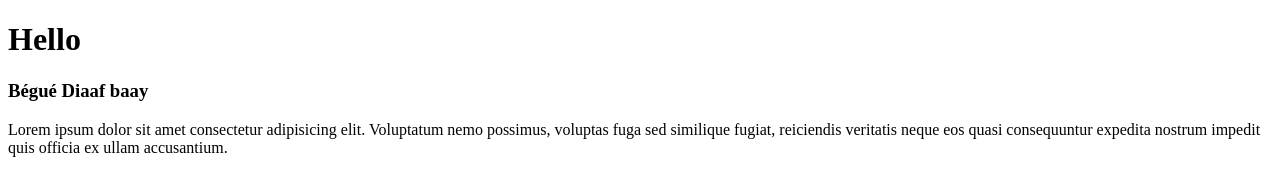
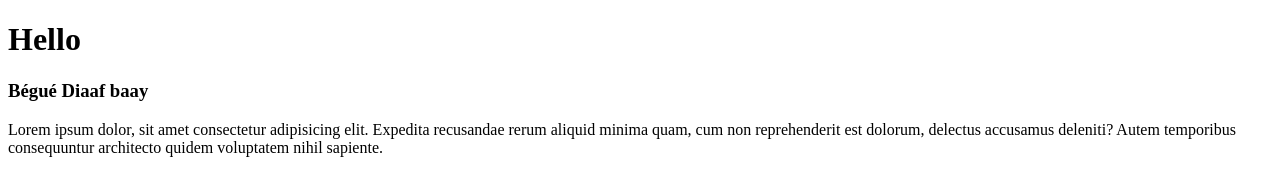
Before and after one commit to baayfily/hellorepo, a plain HTML site: page index.html in a window 1280 px wide. Drawn offline with Linux system fonts and the light colour scheme.

Commit message:
commit from vcode

```diff
--- a/index.html
+++ b/index.html
@@ -7,7 +7,7 @@
 		<h1>Hello</h1>
 		<h3>Bégué Diaaf baay</h3>
 		<p>
-			Lorem ipsum dolor sit amet consectetur adipisicing elit. Voluptatum nemo possimus, voluptas fuga sed similique fugiat, reiciendis veritatis neque eos quasi consequuntur expedita nostrum impedit quis officia ex ullam accusantium.
+			Lorem ipsum dolor, sit amet consectetur adipisicing elit. Expedita recusandae rerum aliquid minima quam, cum non reprehenderit est dolorum, delectus accusamus deleniti? Autem temporibus consequuntur architecto quidem voluptatem nihil sapiente.
 		</p>
 	</body>
 </html>
```
